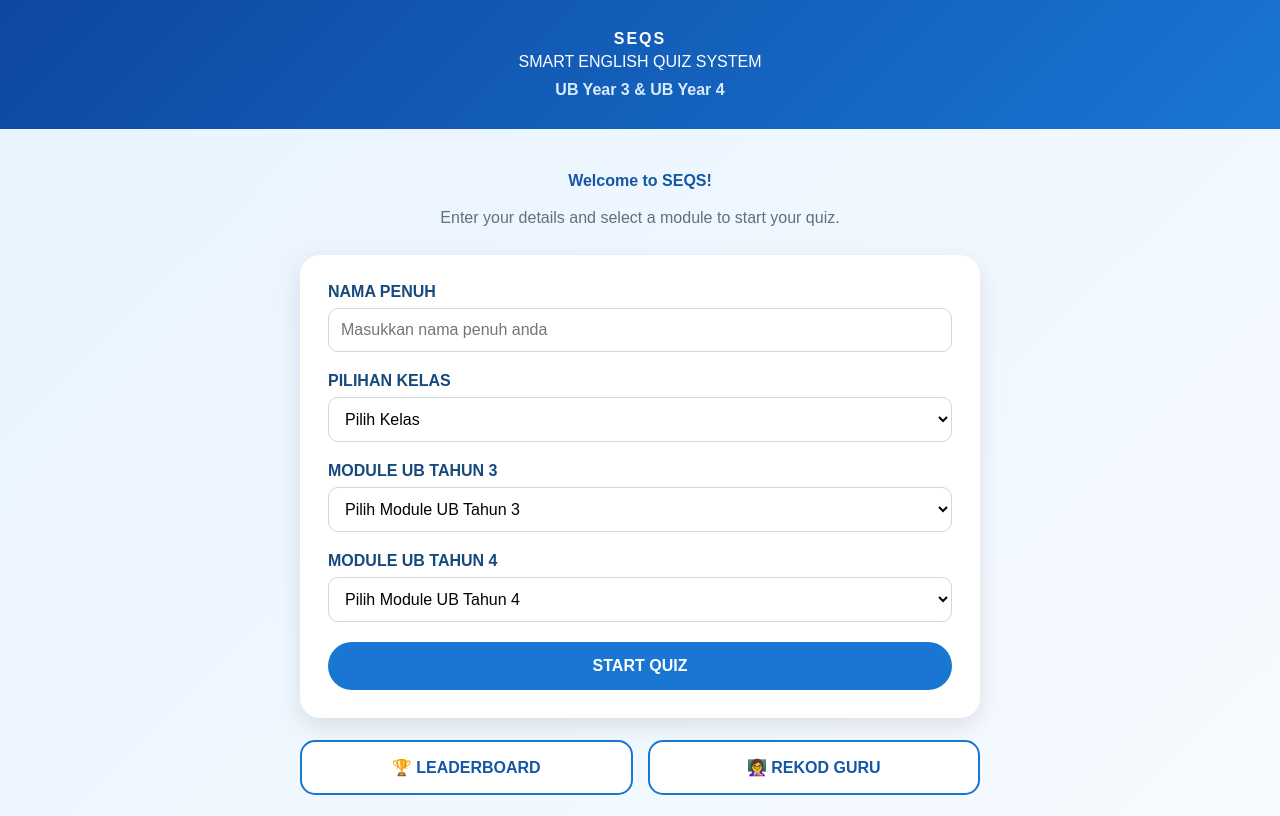
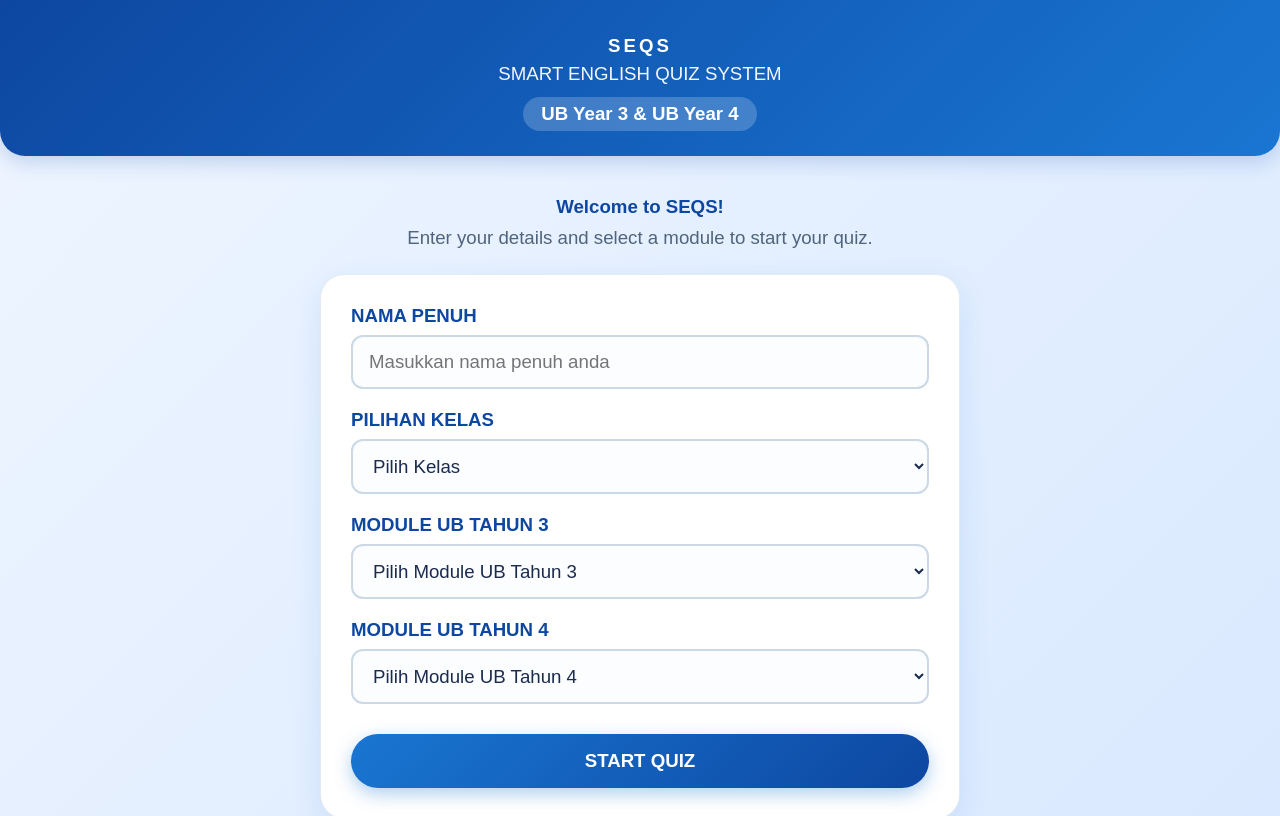
Before and after one commit to ELLY-SUHAILEE/SEQS, a plain HTML site: page index.html in a window 1280 px wide. Shown: the top 816 px of the page. Drawn offline with Linux system fonts and the light colour scheme.

Commit message:
Update index.html

```diff
--- a/index.html
+++ b/index.html
@@ -12,27 +12,25 @@
 
 /* ================================
    FONT & GLOBAL SETTINGS
-   Font: Syazalina | Size: 12pt
+   Font: Arial | Size: 14pt
 ================================ */
-
-@font-face {
-  font-family: 'Syazalina';
-  src: local('Syazalina');
-}
 
 * {
   box-sizing: border-box;
-  font-family: 'Syazalina', Arial, sans-serif !important;
-  font-size: 12pt !important;
+  font-family: Arial, Helvetica, sans-serif !important;
+  font-size: 14pt !important;
 }
 
 body {
   margin: 0;
-  font-family: 'Syazalina', Arial, sans-serif !important;
-  font-size: 12pt !important;
-  background: linear-gradient(135deg, #e8f3ff, #f7fbff);
-  color: #17324d;
+  font-family: Arial, Helvetica, sans-serif !important;
+  font-size: 14pt !important;
+  background: linear-gradient(135deg, #eef5ff 0%, #d8e8ff 100%);
+  color: #1a2b4c;
   min-height: 100vh;
+  display: flex;
+  flex-direction: column;
+  justify-content: space-between;
 }
 
 
@@ -44,23 +42,31 @@ header {
   background: linear-gradient(135deg, #0d47a1, #1976d2);
   color: white;
   text-align: center;
-  padding: 30px 20px;
+  padding: 35px 20px 25px 20px;
+  border-bottom-left-radius: 25px;
+  border-bottom-right-radius: 25px;
+  box-shadow: 0 6px 20px rgba(13, 71, 161, 0.2);
 }
 
 .logo {
   font-weight: bold;
-  letter-spacing: 2px;
-  margin-bottom: 5px;
+  letter-spacing: 3px;
+  margin-bottom: 6px;
 }
 
 .subtitle {
-  margin-top: 5px;
+  margin-top: 4px;
+  opacity: 0.95;
 }
 
 .year {
-  margin-top: 10px;
+  margin-top: 12px;
   font-weight: bold;
-  color: #d9ecff;
+  background: rgba(255, 255, 255, 0.2);
+  display: inline-block;
+  padding: 6px 18px;
+  border-radius: 20px;
+  color: #ffffff;
 }
 
 
@@ -69,9 +75,10 @@ header {
 ================================ */
 
 .container {
-  max-width: 720px;
+  max-width: 680px;
+  width: 100%;
   margin: auto;
-  padding: 30px 20px;
+  padding: 25px 20px;
 }
 
 
@@ -81,17 +88,19 @@ header {
 
 .welcome {
   text-align: center;
-  margin-bottom: 25px;
+  margin-bottom: 22px;
 }
 
 .welcome h2 {
-  color: #1557a6;
-  margin-bottom: 8px;
+  color: #0d47a1;
+  margin-bottom: 6px;
+  font-weight: bold;
 }
 
 .welcome p {
-  color: #607080;
+  color: #50647b;
   line-height: 1.5;
+  margin: 0;
 }
 
 
@@ -100,96 +109,120 @@ header {
 ================================ */
 
 .student-card {
-  background: white;
-  padding: 28px;
-  border-radius: 20px;
-  box-shadow: 0 8px 25px rgba(0,0,0,0.10);
+  background: #ffffff;
+  padding: 30px;
+  border-radius: 24px;
+  box-shadow: 0 10px 30px rgba(25, 118, 210, 0.12);
+  border: 1px solid rgba(203, 216, 230, 0.5);
 }
 
 
 /* ================================
-   FORM
+   FORM CONTROLS
 ================================ */
+
+.form-group {
+  margin-bottom: 20px;
+}
 
 label {
   display: block;
   font-weight: bold;
-  margin-bottom: 7px;
-  color: #174a7c;
+  margin-bottom: 8px;
+  color: #0d47a1;
 }
 
 input,
 select {
   width: 100%;
-  padding: 12px;
-  margin-bottom: 20px;
-  border: 1px solid #cbd8e6;
-  border-radius: 10px;
-  background: white;
+  padding: 14px 16px;
+  border: 2px solid #cbd8e6;
+  border-radius: 12px;
+  background-color: #fbfdff;
+  color: #1a2b4c;
+  transition: all 0.25s ease;
+  outline: none;
+}
+
+input:hover,
+select:hover {
+  border-color: #90caf9;
+  background-color: #ffffff;
 }
 
 input:focus,
 select:focus {
-  outline: none;
   border-color: #1976d2;
+  background-color: #ffffff;
+  box-shadow: 0 0 0 4px rgba(25, 118, 210, 0.15);
 }
 
 
 /* ================================
-   START QUIZ
+   INTERACTIVE START BUTTON
 ================================ */
 
 .start-btn {
   width: 100%;
   border: none;
-  padding: 15px;
+  padding: 16px;
   border-radius: 30px;
-  background: #1976d2;
+  background: linear-gradient(135deg, #1976d2, #0d47a1);
   color: white;
   font-weight: bold;
   cursor: pointer;
+  box-shadow: 0 6px 18px rgba(25, 118, 210, 0.35);
+  transition: all 0.25s ease;
+  margin-top: 10px;
 }
 
 .start-btn:hover {
-  background: #0d47a1;
+  background: linear-gradient(135deg, #1565c0, #0a3880);
+  transform: translateY(-2px);
+  box-shadow: 0 8px 22px rgba(25, 118, 210, 0.45);
+}
+
+.start-btn:active {
+  transform: translateY(1px);
+  box-shadow: 0 4px 12px rgba(25, 118, 210, 0.25);
 }
 
 
 /* ================================
-   BOTTOM MENU
+   BOTTOM MENU (REKOD GURU)
 ================================ */
 
 .menu {
-  display: grid;
-  grid-template-columns: 1fr 1fr;
-  gap: 15px;
   margin-top: 22px;
 }
 
 .menu-btn {
+  width: 100%;
   display: flex;
   align-items: center;
   justify-content: center;
-  min-height: 55px;
-
-  background: white;
+  min-height: 54px;
+  background: #ffffff;
   border: 2px solid #1976d2;
   color: #1557a6;
-
-  padding: 12px 10px;
-  border-radius: 15px;
-
+  padding: 12px 20px;
+  border-radius: 18px;
   font-weight: bold;
-
   text-decoration: none;
   cursor: pointer;
-
-  transition: 0.2s;
+  box-shadow: 0 4px 15px rgba(0, 0, 0, 0.04);
+  transition: all 0.25s ease;
 }
 
 .menu-btn:hover {
-  background: #edf6ff;
+  background: #1976d2;
+  color: #ffffff;
   transform: translateY(-2px);
+  box-shadow: 0 6px 18px rgba(25, 118, 210, 0.25);
+}
+
+.menu-btn:active {
+  transform: translateY(0);
 }
 
 
@@ -199,22 +232,9 @@ select:focus {
 
 footer {
   text-align: center;
-  color: #718096;
-  padding: 28px 15px;
+  color: #607080;
+  padding: 24px 15px;
   line-height: 1.6;
-}
-
-
-/* ================================
-   MOBILE
-================================ */
-
-@media (max-width: 500px) {
-
-  .menu {
-    grid-template-columns: 1fr;
-  }
-
 }
 
 </style>
@@ -277,6 +297,7 @@ footer {
 
     <!-- 1. NAMA PENUH -->
 
+    <div class="form-group">
       <label for="studentName">
         NAMA PENUH
       </label>
@@ -287,10 +308,12 @@ footer {
         placeholder="Masukkan nama penuh anda"
         autocomplete="off"
       >
+    </div>
 
 
     <!-- 2. PILIHAN KELAS -->
 
+    <div class="form-group">
       <label for="studentClass">
         PILIHAN KELAS
       </label>
@@ -328,10 +351,12 @@ footer {
         </optgroup>
 
       </select>
+    </div>
 
 
     <!-- 3. MODULE UB TAHUN 3 -->
 
+    <div class="form-group">
       <label for="moduleY3">
         MODULE UB TAHUN 3
       </label>
@@ -351,10 +376,12 @@ footer {
         <option value="module10">Module 10 – The World Around Us</option>
 
       </select>
+    </div>
 
 
     <!-- 4. MODULE UB TAHUN 4 -->
 
+    <div class="form-group">
       <label for="moduleY4">
         MODULE UB TAHUN 4
       </label>
@@ -374,6 +401,7 @@ footer {
         <option value="module10">Module 10 – What's The Matter?</option>
 
       </select>
+    </div>
 
 
     <!-- START QUIZ BUTTON -->
@@ -390,21 +418,12 @@ footer {
 
 
   <!-- ================================
-        MENU (REKOD GURU & LEADERBOARD)
+        MENU (REKOD GURU)
   ================================= -->
 
   <div class="menu">
 
-    <!-- LEADERBOARD -->
-
-    <a
-      href="leaderboard.html"
-      class="menu-btn"
-    >
-      🏆 LEADERBOARD
-    </a>
-
-    <!-- 5. REKOD GURU -->
+    <!-- REKOD GURU -->
 
     <a
       href="teacher.html"
```
Lines whose indentation alone changed are shown as unchanged.
